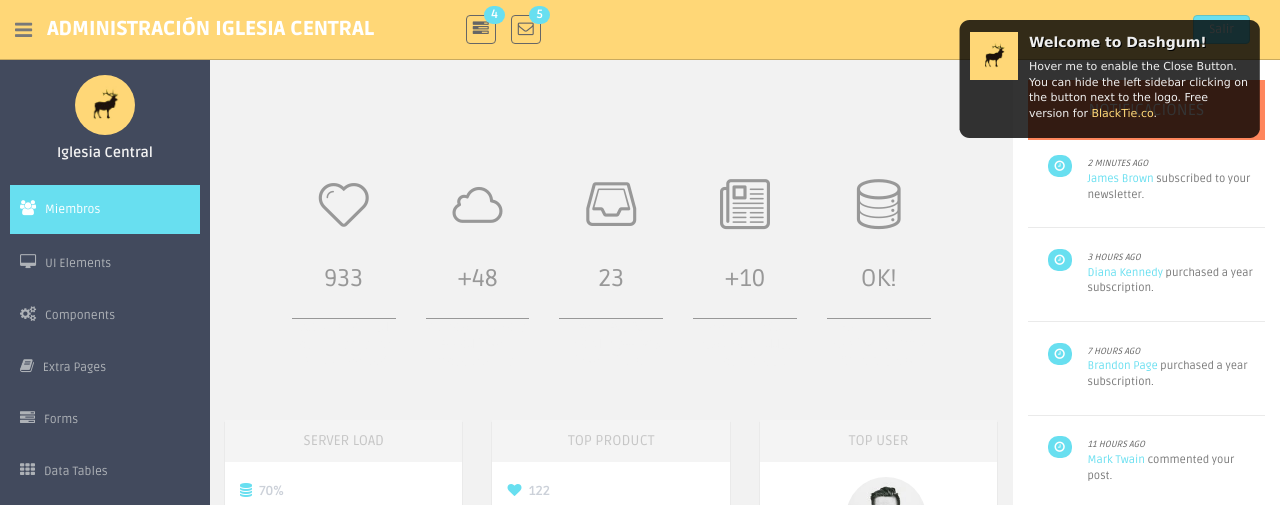
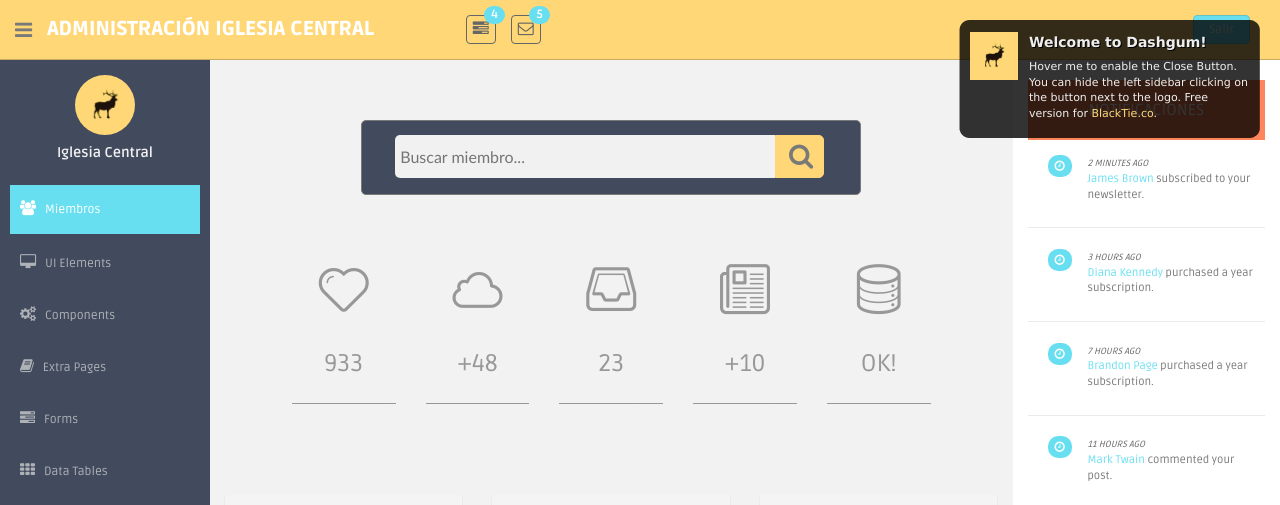
Before and after one commit to danponce/danponce.github.io, a plain HTML site: page index.html in a window 1280 px wide. Shown: the top 505 px of the page. Drawn offline with Linux system fonts and the light colour scheme; no server answers; a script that the page names is missing.

Commit message:
Lista la Search Bar

```diff
--- /dev/null
+++ b/assets/css/searchbar.css
@@ -0,0 +1,48 @@
+#searchbox
+{
+    background-color: #424a5d;
+    background-image: linear-gradient(#424a5d, #424a5d);
+    border-radius: 5px;
+    border-width: 1px;
+    border-style: solid;
+    width: 500px;
+    height: 75px;
+    padding: 5px;
+    margin: 10px auto 50px;
+    overflow: hidden; /* Clear floats */
+}
+
+#search,
+#submit {
+    float: left;
+}
+
+#search {
+    padding: 5px 5px;
+    margin-left: 28px;
+    margin-top: 9px;
+    height: 43px;
+    width: 380px;
+    font: normal 16px 'trebuchet MS', arial, helvetica;
+    background: #f1f1f1;
+    border-radius: 5px 0px 0px 5px;
+    border: 0px solid #424a5d;
+
+    /*box-shadow: 0 1px 3px rgba(0, 0, 0, 0.25) inset, 0 1px 0 rgba(255, 255, 255, 1);   */
+}
+
+.fa-search
+{
+    padding-right: 5px;
+}
+
+#submit
+{
+    height: 43px;
+    margin-top: 9px;
+    border-radius: 0px 5px 5px 0px;
+    border: 1px solid #ffd777;
+    background: #ffd777;
+
+
+}
--- a/assets/css/style.css
+++ b/assets/css/style.css
@@ -831,8 +831,8 @@ ul.top-menu > li > a:hover, ul.top-menu > li > a:focus {
 /* LINE ICONS CONFIGURATION */
 
 .mtbox {
-	margin-top: 80px;
-	margin-bottom: 40px;
+	margin-top: 30px;
+	margin-bottom: 30px;
 }
 
 .box1 {
@@ -2239,3 +2239,58 @@ label {
 .site-min-height {
     min-height: 900px;
 }
+
+
+/* -----------------------
+
+#submit
+{
+    background-color: #6cbb6b;
+    background-image: linear-gradient(#95d788, #6cbb6b);
+    border-radius: 3px 50px 50px 3px;
+    border-width: 1px;
+    border-style: solid;
+    border-color: #7eba7c #578e57 #447d43;
+    box-shadow: 0 0 1px rgba(0, 0, 0, 0.3),
+                0 1px 0 rgba(255, 255, 255, 0.3) inset;
+    height: 35px;
+    margin: 0 0 0 10px;
+    padding: 0;
+    width: 90px;
+    cursor: pointer;
+    font: bold 14px Arial, Helvetica;
+    color: #23441e;
+    text-shadow: 0 1px 0 rgba(255,255,255,0.5);
+}
+
+#submit:hover {
+    background-color: #95d788;
+    background-image: linear-gradient(#6cbb6b, #95d788);
+}
+
+#submit:active {
+    background: #95d788;
+    outline: none;
+    box-shadow: 0 1px 4px rgba(0, 0, 0, 0.5) inset;
+}
+
+#submit::-moz-focus-inner {
+       border: 0;  /* Small centering fix for Firefox
+}
+
+#search::-webkit-input-placeholder {
+   color: #9c9c9c;
+   font-style: italic;
+}
+
+#search:-moz-placeholder {
+   color: #9c9c9c;
+   font-style: italic;
+}
+
+#search:-ms-placeholder {
+   color: #9c9c9c;
+   font-style: italic;
+}
+
+*/
--- a/index.html
+++ b/index.html
@@ -20,6 +20,7 @@
     <!-- Custom styles for this template -->
     <link href="assets/css/style.css" rel="stylesheet">
     <link href="assets/css/style-responsive.css" rel="stylesheet">
+    <link href="assets/css/searchbar.css" rel="stylesheet">
 
     <script type="text/javascript" src="http://www.parsecdn.com/js/parse-latest.js"></script>
     <script src="assets/js/index.login.js"></script>
@@ -294,6 +295,12 @@
                   <div class="col-lg-9 main-chart">
 
                   	<div class="row mtbox">
+                        <form id="searchbox" action="">
+                            <input id="search" type="text" placeholder="Buscar miembro...">
+                            <button id="submit" type="submit" class="fa-search">
+                                <i class="fa fa-search fa-2x"></i>
+                            </button>
+                        </form>
                   		<div class="col-md-2 col-sm-2 col-md-offset-1 box0">
                   			<div class="box1">
 					  			<span class="li_heart"></span>
```
